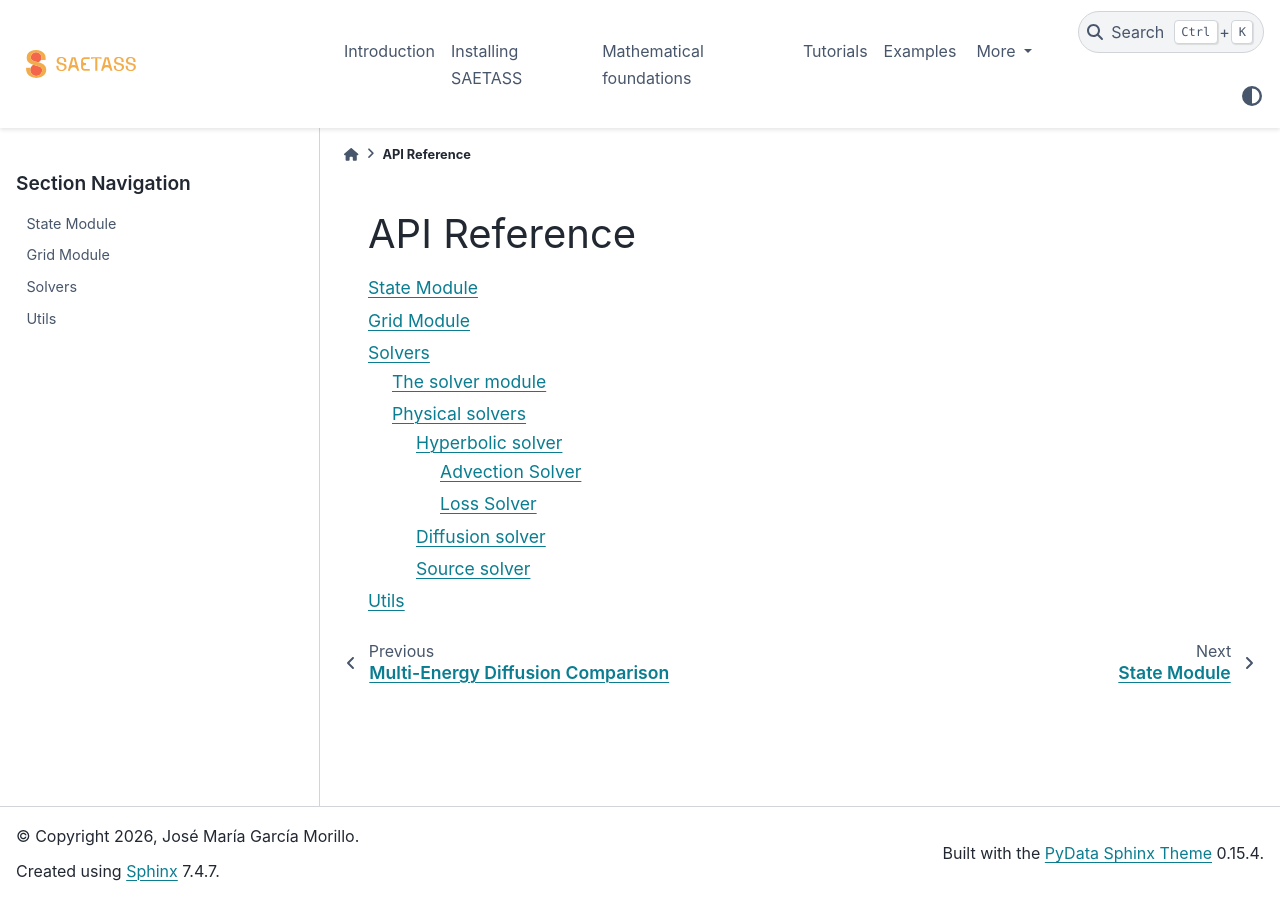
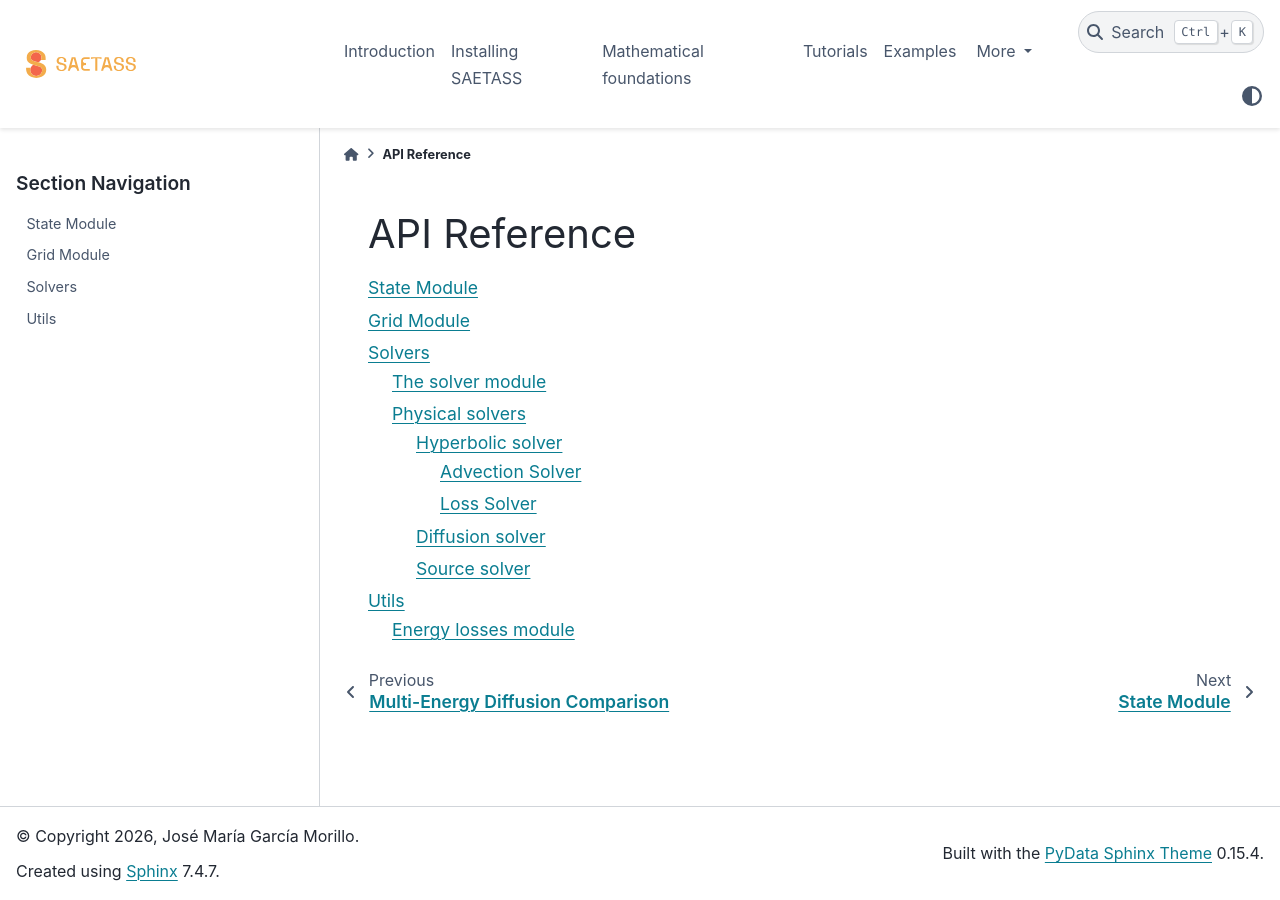
Before and after one commit to jmgarciamorillo/SAETASS, a Sphinx documentation site: the page built from docs/source/api/index.rst, in a window 1280 px wide. Built offline with Sphinx 7.4.7 and the PyData theme 0.15.4, drawn with Linux system fonts in a browser that asks for light colours.

Commit message:
Updated utils.rst to show it is work in progress

```diff
--- a/docs/source/api/utils.rst
+++ b/docs/source/api/utils.rst
@@ -1,4 +1,10 @@
 Utils
------
+=======
+
+WIP
+
+Energy losses module
+---------------------
+
 .. automodule:: saetass.utils.energy_losses
     :members:
```
